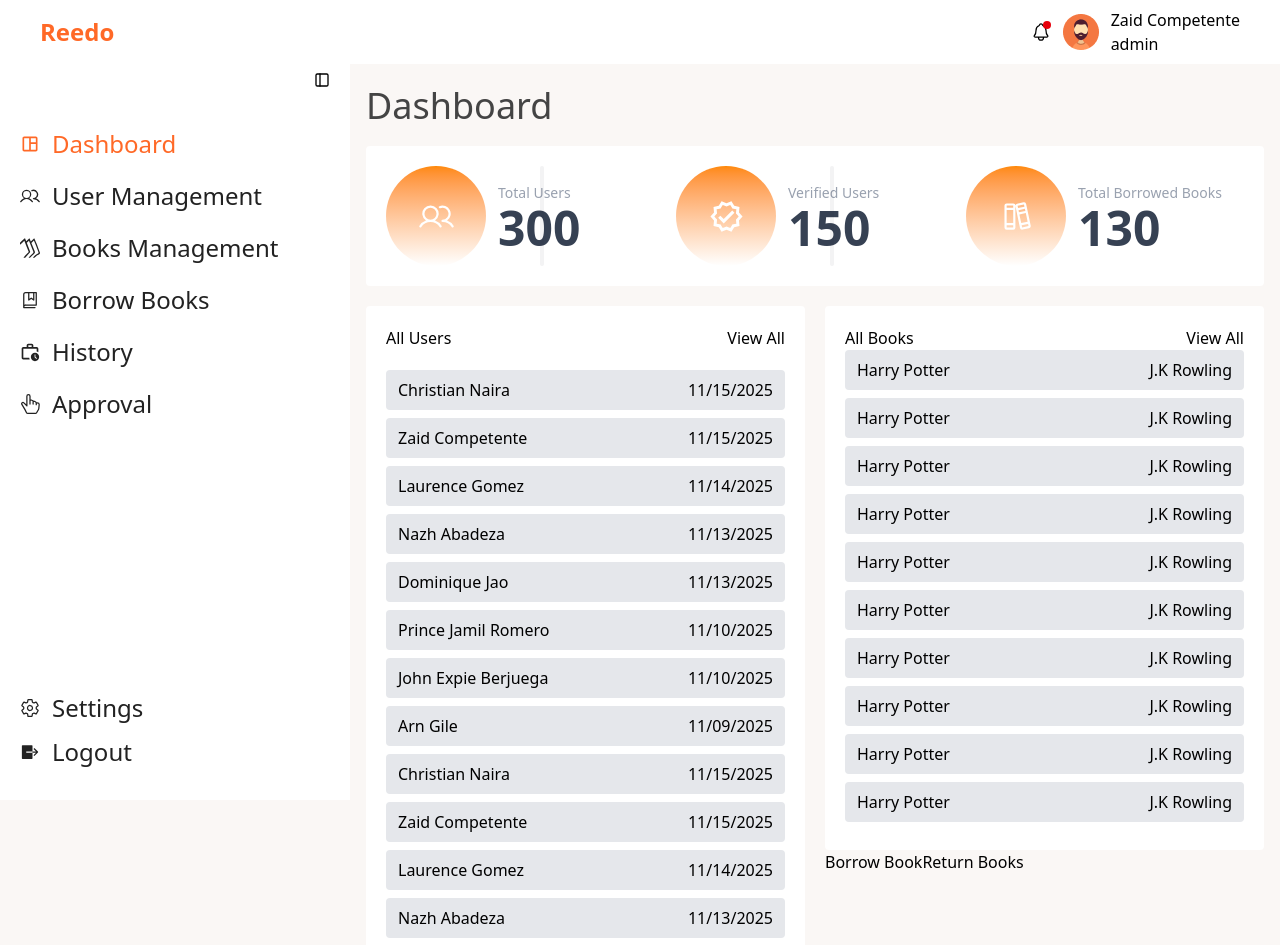
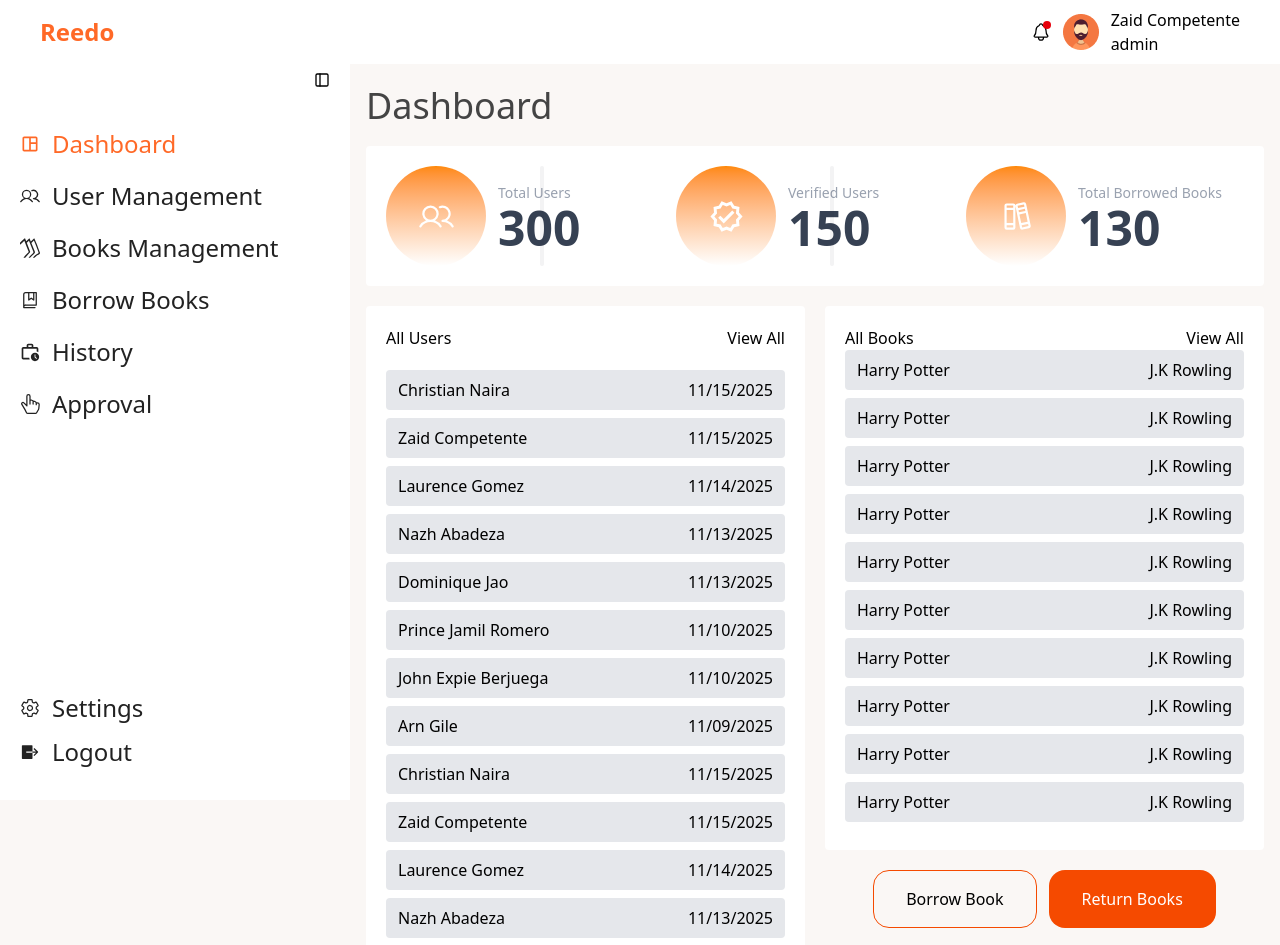
Before and after one commit to Christiannaira/redoo, a React (Vite) app: page /dashboard in a window 1280 px wide. Shown: the top 945 px of the page. Built offline with nearby package versions, Linux system fonts and the light colour scheme.

Commit message:
feat: styled dashboard buttons

```diff
--- a/src/components/homepage/sidebar/Dashboard.jsx
+++ b/src/components/homepage/sidebar/Dashboard.jsx
@@ -122,9 +122,13 @@ const Dashboard = () => {
                         ))}
                      </div>
                   </div>
-                  <div>
-                     <button>Borrow Book</button>
-                     <button>Return Books</button>
+                  <div className="flex items-center justify-center gap-3 mt-5">
+                     <button className="px-8 py-4 border border-orange-600 rounded-2xl cursor-pointer hover:bg-orange-600 hover:text-white transition-all duration ease-in-out font-medium">
+                        Borrow Book
+                     </button>
+                     <button className="px-8 py-4 border border-transparent bg-orange-600 text-white rounded-2xl cursor-pointer hover:border-orange-600 transition-all duration ease-in-out hover:bg-orange-700 font-medium">
+                        Return Books
+                     </button>
                   </div>
                </div>
             </div>
```
